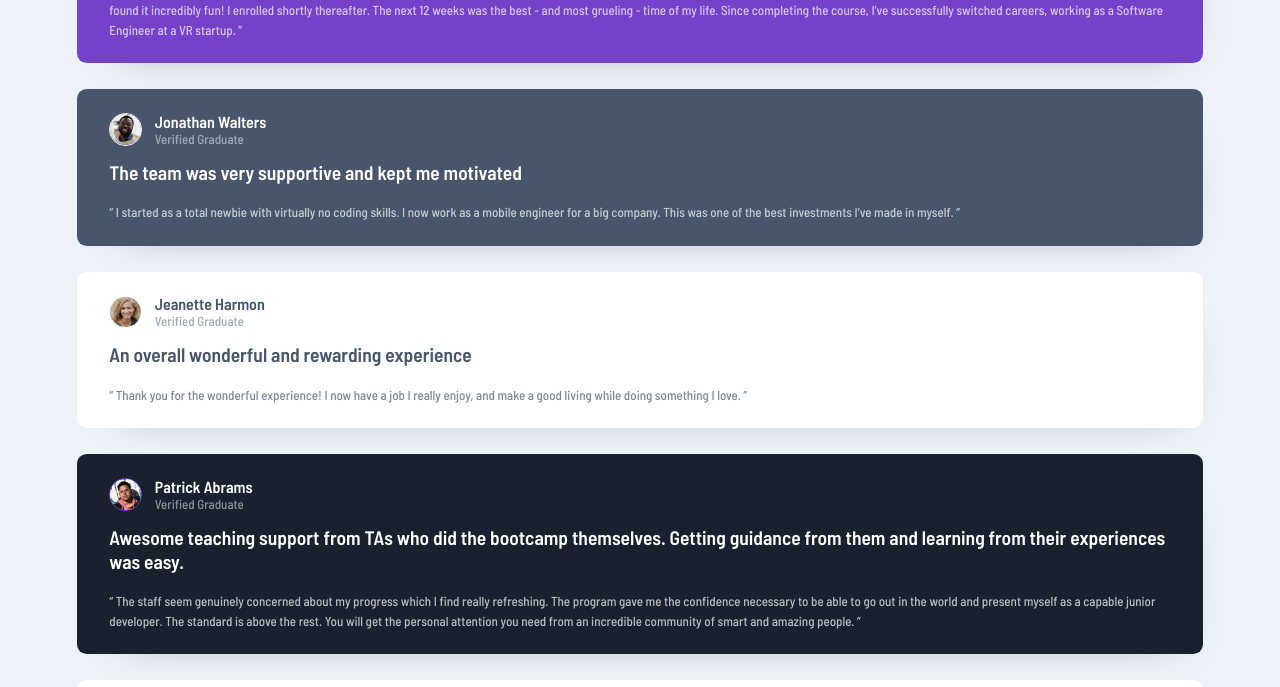
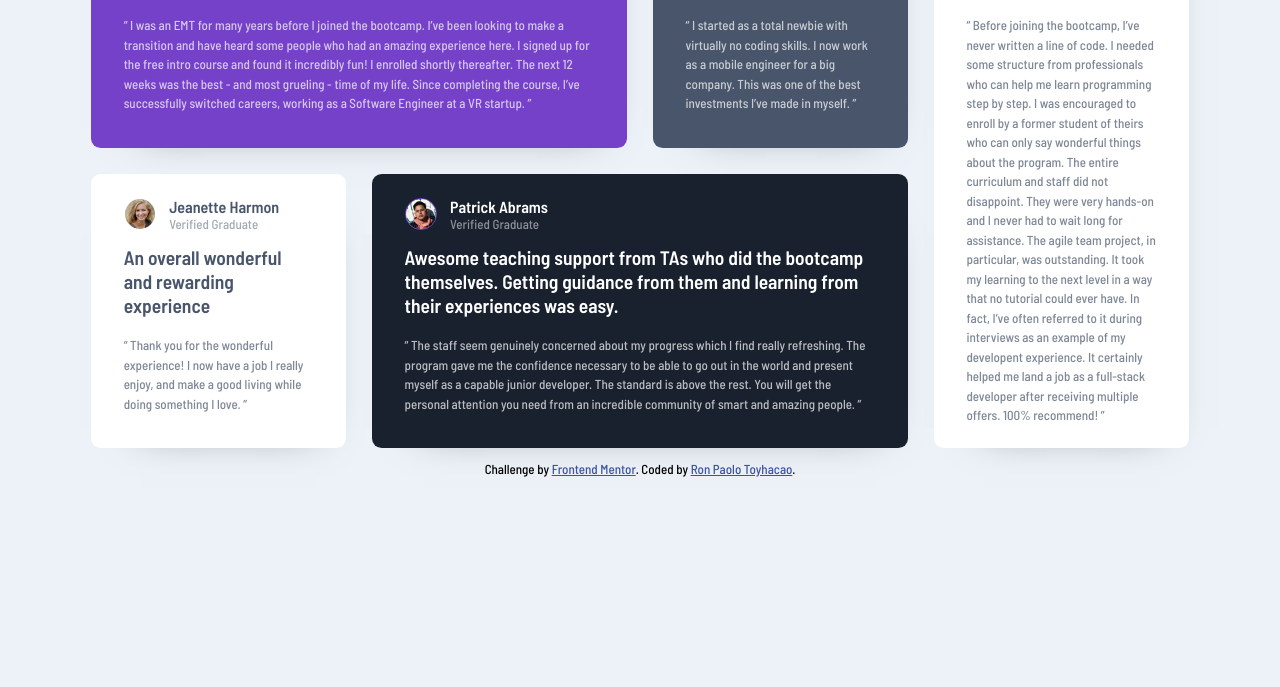
Before and after one commit to rontoyhacao/Testimonials-grid-section, a plain HTML site: page index.html in a window 1280 px wide. Shown: the part 228-915 px from the top of the page. After the commit the page ends 800 px from the top, so only its background shows below. Drawn offline with Linux system fonts and the light colour scheme.

Commit message:
Desktop design added and README updated

```diff
--- a/assets/styles/scss/_base.scss
+++ b/assets/styles/scss/_base.scss
@@ -18,7 +18,7 @@ body {
 }
 
 .wrapper {
-    height: 100vh;
+    min-height: 100vh;
 }
 
 .wide-container {
--- a/assets/styles/scss/_footer.scss
+++ b/assets/styles/scss/_footer.scss
@@ -1,5 +1,5 @@
 .attribution {
-    font-size: 11px;
+    font-size: 1rem;
     text-align: center;
     padding: 1rem;
     a {
--- a/assets/styles/scss/_grid-container.scss
+++ b/assets/styles/scss/_grid-container.scss
@@ -52,3 +52,55 @@
         border-color: $Moderate-violet !important;
     }
 }
+
+@media screen and (min-width: 768px) {
+    .container {
+        display: grid;
+        grid-template-columns: repeat(3, auto);
+        grid-template-rows: repeat(3, auto);
+        gap: 2rem;
+        .testimonial {
+            margin: 0;
+        }
+    }
+    .testimonial--purple {
+        grid-column: 1/3;
+        grid-row: 1/2;
+    }
+    .testimonial--darkgray {
+        grid-column: 3/4;
+        grid-row: 1/2;
+    }
+    .testimonial--white:nth-last-of-type(3) {
+        grid-column: 1/2;
+        grid-row: 2/3;
+    }
+    .testimonial--blakishblue {
+        grid-column: 2/4;
+    }
+    .testimonial--white:last-of-type {
+        grid-column: 1/4;
+    }
+}
+@media screen and (min-width: 1024px) {
+    .wrapper {
+        display: flex;
+        align-items: center;
+        justify-content: center;
+    }
+}
+@media screen and (min-width: 1280px) {
+    .container {
+        grid-template-columns: repeat(4, 19.61rem);
+        grid-template-rows: repeat(2, auto);
+        padding: 0;
+        .testimonial--white:last-of-type {
+            grid-column: 4/5;
+            grid-row: 1/3;
+        }
+    }
+    .wide-container {
+        max-width: 95rem;
+        width: initial !important;
+    }
+}
```
Also changed, not shown: assets/styles/styles.css, screenshots/desktop.jpg (added), screenshots/mobile.jpg (added), 4 other files.
